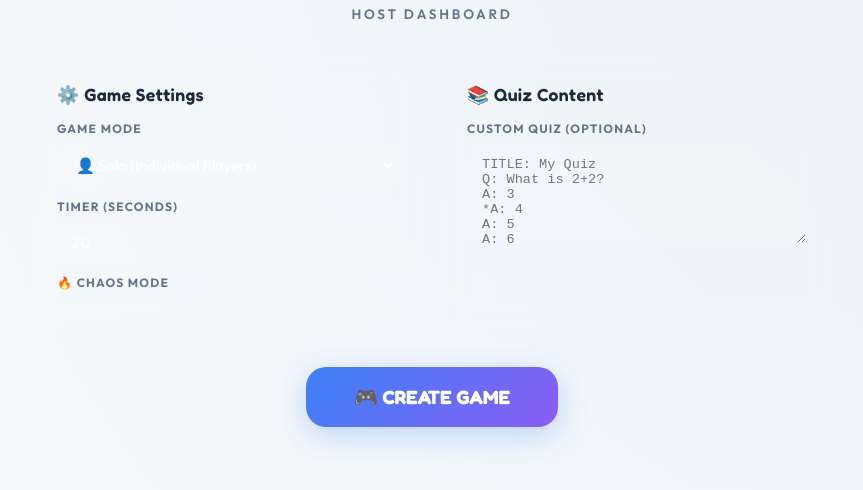
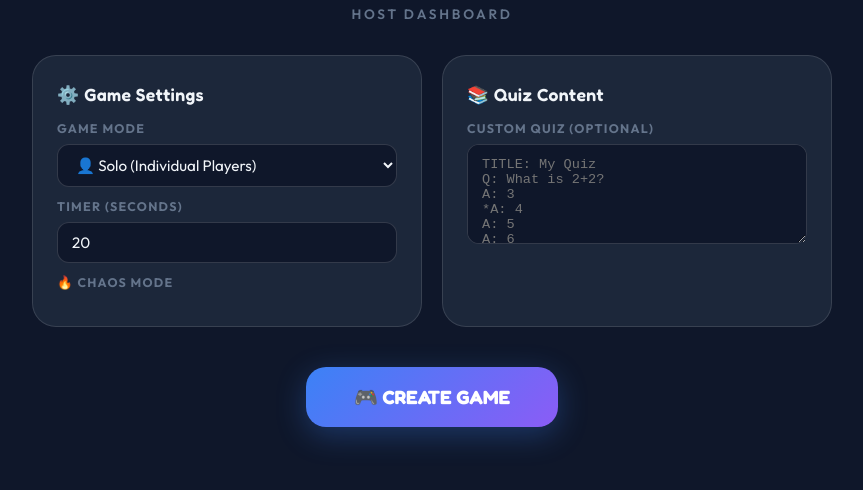
Before and after one commit to Joyal520/Edectra-Tech, a plain HTML site: page boardgame/host.html in a window 1280 px wide. Shown: the part 218-708 px from the top of the page, without its empty margins (208-1071 px from the left). Drawn offline with Linux system fonts and the light colour scheme; no server answers.

Commit message:
Fix host page dark theme - force dark background, fix input/select visibility, improve join code contrast

```diff
--- a/boardgame/host-extra.css
+++ b/boardgame/host-extra.css
@@ -2,6 +2,12 @@
    EDTECHRA — Host Dashboard Extra Styles
    Additions for multiplayer host controls
    ============================================ */
+
+/* Force dark mode on host page */
+body {
+    background: #0f172a !important;
+    color: #f1f5f9 !important;
+}
 
 /* ======= HOST LOBBY ======= */
 .host-lobby {
@@ -42,9 +48,9 @@
 }
 
 .setup-card {
-    background: rgba(255, 255, 255, 0.04);
+    background: rgba(30, 41, 59, 0.95);
     backdrop-filter: blur(12px);
-    border: 1px solid rgba(255, 255, 255, 0.08);
+    border: 1px solid rgba(255, 255, 255, 0.12);
     border-radius: 24px;
     padding: 28px 24px;
     text-align: left;
@@ -65,7 +71,7 @@
 
 .setup-card label {
     display: block;
-    font-size: 0.75rem;
+    font-size: 0.78rem;
     font-weight: 700;
     text-transform: uppercase;
     letter-spacing: 0.1em;
@@ -77,24 +83,29 @@
 .setup-card input[type="number"] {
     width: 100%;
     padding: 10px 14px;
-    background: rgba(255, 255, 255, 0.06);
-    border: 1px solid rgba(255, 255, 255, 0.1);
+    background: #0f172a;
+    border: 1px solid rgba(255, 255, 255, 0.15);
     border-radius: 12px;
-    color: white;
+    color: #f1f5f9;
     font-family: inherit;
     font-size: 0.95rem;
     outline: none;
     margin-bottom: 12px;
 }
 
+.setup-card select option {
+    background: #1e293b;
+    color: #f1f5f9;
+}
+
 .setup-card textarea {
     width: 100%;
     min-height: 100px;
     padding: 12px 14px;
-    background: rgba(255, 255, 255, 0.06);
-    border: 1px solid rgba(255, 255, 255, 0.1);
+    background: #0f172a;
+    border: 1px solid rgba(255, 255, 255, 0.15);
     border-radius: 12px;
-    color: white;
+    color: #f1f5f9;
     font-family: monospace;
     font-size: 0.85rem;
     resize: vertical;
@@ -107,19 +118,20 @@
     font-size: 3.5rem;
     font-weight: 700;
     letter-spacing: 0.3em;
-    color: #3b82f6;
-    background: rgba(59, 130, 246, 0.08);
-    border: 2px dashed rgba(59, 130, 246, 0.3);
+    color: #60a5fa;
+    background: rgba(59, 130, 246, 0.12);
+    border: 2px dashed rgba(59, 130, 246, 0.4);
     border-radius: 20px;
     padding: 20px 40px;
     margin: 16px 0 8px;
     cursor: pointer;
     transition: all 0.2s;
     user-select: all;
+    text-shadow: 0 0 30px rgba(59, 130, 246, 0.3);
 }
 
 .join-code-display:hover {
-    background: rgba(59, 130, 246, 0.15);
+    background: rgba(59, 130, 246, 0.2);
 }
 
 .join-code-hint {
```
